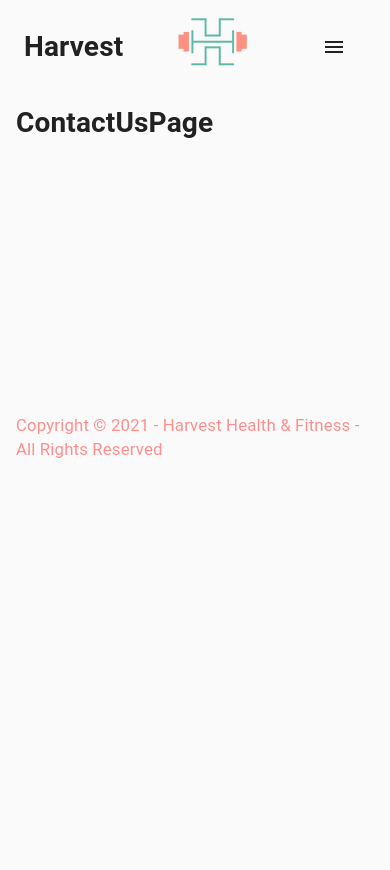
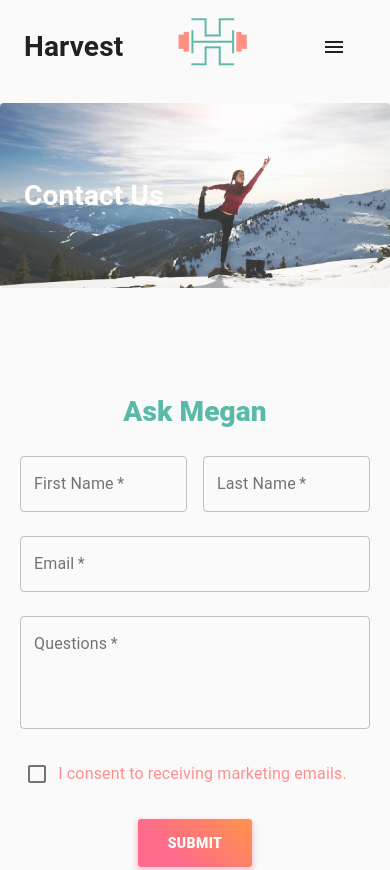
Before and after one commit to Spiteless/harvest-health, a Gatsby site: page /contact-us in a window 390 px wide. Shown: the top 870 px of the page. Before the commit the page ends 844 px from the top, so only its background shows below. Built offline with nearby package versions, Linux system fonts and the light colour scheme; Gatsby itself is replaced by a stand-in of ours.

Commit message:
Create services, contact-us pages

```diff
--- a/src/components/heroComponent.jsx
+++ b/src/components/heroComponent.jsx
@@ -15,13 +15,13 @@ const useStyles = makeStyles(theme => ({
     height: 'auto',
     boxShadow: 'none',
   },
-  imageBox: ({bannerImg, height}) => ({
+  imageBox: ({ bannerImg, height }) => ({
     position: 'relative',
     backgroundImage: `url(${bannerImg})`,
     height,
     backgroundSize: 'cover',
     backgroundPosition: 'center',
-    margin: "0 0 0 0",
+    margin: '0 0 0 0',
   }),
   absolute: {
     top: 0,
@@ -37,6 +37,8 @@ const useStyles = makeStyles(theme => ({
     justifyContent: 'center',
     alignItems: 'center',
     borderRadius: 0,
+    paddingLeft: theme.spacing(3),
+    paddingRight: theme.spacing(3),
   },
   buyButton: {
     marginTop: theme.spacing(3),
@@ -51,15 +53,13 @@ const useStyles = makeStyles(theme => ({
   },
 }));
 
-export default function HeroComponent({ children, heroImage, height=350 }) {
-  const sx = useStyles({bannerImg: heroImage, height});
+export default function HeroComponent({ children, heroImage, height = 350 }) {
+  const sx = useStyles({ bannerImg: heroImage, height });
 
   return (
     <Card className={sx.root}>
       <CardContent className={sx.imageBox}>
-        <div className={sx.absolute}>
-          { children }
-        </div>
+        <div className={sx.absolute}>{children}</div>
       </CardContent>
     </Card>
   );
--- /dev/null
+++ b/src/features/contactUsFeature.jsx
@@ -0,0 +1,171 @@
+import React, { useState } from 'react';
+import {
+  makeStyles,
+  Container,
+  Checkbox,
+  TextField,
+  FormControlLabel,
+  FormControl,
+  Button,
+} from '@material-ui/core';
+
+import HeroComponent from '../components/heroComponent';
+import bannerImg from '../assets/images/mountainSnowYoga.jpg';
+
+const useStyles = makeStyles(theme => ({
+  root: {
+    margin: 0,
+    padding: 0,
+    paddingLeft: 0,
+    paddingRight: 0,
+    borderRadius: 0,
+    '& h2': { color: theme.palette.common.white, fontSize: '2em' },
+  },
+  inner: {
+    maxWidth: 960,
+    height: '100%',
+    width: '100%',
+    display: 'flex',
+    flexDirection: 'row',
+    alignItems: 'center',
+    justifyContent: 'flex-start',
+  },
+  formRoot: {
+    display: 'flex',
+    flexDirection: 'column',
+    justifyContent: 'center',
+    alignItems: 'center',
+    maxWidth: 500,
+    color: theme.palette.primary.main,
+    marginTop: theme.spacing(10),
+    '& h2': {
+      color: theme.palette.secondary.main,
+      fontSize: '2em',
+      fontWeight: 800,
+      marginBottom: 0,
+    },
+    '& > *': {
+      marginTop: theme.spacing(3),
+    },
+  },
+  form: {
+    width: 350,
+  },
+  singleRow: {
+    width: 350,
+    display: 'flex',
+    flexDirection: 'row',
+    justifyContent: 'space between',
+    alignItems: 'stretch',
+  },
+  subscribeButton: {
+    marginTop: theme.spacing(3),
+    background: 'linear-gradient(45deg, #FE6B8B 30%, #FF8E53 90%)',
+    borderRadius: 3,
+    border: 0,
+    color: 'white',
+    height: 48,
+    padding: '0 30px',
+    boxShadow: '0 3px 5px 2px rgba(255, 105, 135, .3)',
+    fontWeight: 800,
+  },
+}));
+
+export default function ContactUsFeature() {
+  const sx = useStyles();
+  const [state, setState] = useState({
+    email: '',
+    firstName: '',
+    lastName: '',
+    questions: '',
+    markatingConsent: false,
+  });
+
+  const handleInput = e => {
+    const { name, value, type, checked } = e.target;
+    const newState = { ...state };
+    newState[name] = type === 'checkbox' ? checked : value;
+    if (typeof name !== 'undefined') {
+      setState(newState);
+    } else {
+      console.log('pass');
+    }
+    console.log(name, value, type, checked, e, newState);
+  };
+
+  const handleSubmit = event => {};
+
+  return (
+    <div className={sx.root}>
+      <HeroComponent height={185} heroImage={bannerImg}>
+        <div className={sx.inner}>
+          <h2>Contact Us</h2>
+        </div>
+      </HeroComponent>
+      <form action="" name="contactUs">
+        <Container className={sx.formRoot}>
+          <h2>Ask Megan</h2>
+          <div className={sx.singleRow}>
+            <FormControl className={sx.form} style={{ width: 175, paddingRight: 8 }}>
+              <TextField
+                required
+                label="First Name"
+                variant="outlined"
+                name="firstName"
+                onChange={handleInput}
+
+              />
+            </FormControl>
+            <FormControl className={sx.form} style={{ width: 175, paddingLeft: 8  }}>
+              <TextField
+                required
+                label="Last Name"
+                variant="outlined"
+                name="lastName"
+                onChange={handleInput}
+              />
+            </FormControl>
+          </div>
+          <FormControl className={sx.form}>
+            <TextField
+              required
+              label="Email"
+              variant="outlined"
+              name="email"
+              onChange={handleInput}
+            />
+          </FormControl>
+          <FormControl className={sx.form}>
+            <TextField
+              required
+              multiline
+              rows={4}
+              label="Questions"
+              variant="outlined"
+              name="questions"
+              onChange={handleInput}
+            />
+          </FormControl>
+          <FormControlLabel
+            required
+            name="markatingConsent"
+            control={
+              <Checkbox
+                checked={state.markatingConsent}
+                color="primary"
+                required
+                name="markatingConsent"
+              />
+            }
+            onClick={handleInput}
+            type="boomBox"
+            label="I consent to receiving marketing emails."
+          />
+          <Button className={sx.subscribeButton} type="submit">
+            Submit
+          </Button>
+        </Container>
+      </form>
+    </div>
+  );
+}
--- a/src/features/heroFeature.jsx
+++ b/src/features/heroFeature.jsx
@@ -41,11 +41,6 @@ export default function HeroFeature() {
     <Container style={{ margin: 0, padding: 0 }}>
       <HeroComponent heroImage={banner}>
         <img src={imageOverlay} alt="" placeholder="blurred" />
-        {/* {innerText && (
-            <Typography gutterBottom variant="h5" component="h2">
-              {innerText}
-            </Typography>
-          )} */}
         <Button className={sx.buyButton} size="large">
           Start Now!
         </Button>
--- a/src/pages/contact-us.jsx
+++ b/src/pages/contact-us.jsx
@@ -1,10 +1,13 @@
 import React from 'react';
 import { Container } from '@material-ui/core';
 
+import ContactUsFeature from '../features/contactUsFeature';
+import NewsletterFeature from '../features/newsletterFeature';
+
 export default function ContactUsPage() {
   return (
-    <Container>
-      <h1>ContactUsPage</h1>
+    <Container style={{ padding: 0}}>
+      <ContactUsFeature />
     </Container>
   );
 }
--- a/src/themes/index.js
+++ b/src/themes/index.js
@@ -18,6 +18,14 @@ const theme = createMuiTheme({
       main: grey[50]
     }
   },
-});
+  utils: {
+    backgroundFocus: ({ratio, bg, box = 50}) => (
+      `${((bg + (50 - box) / ratio - 50) * (ratio / (ratio - 1)) + 50) * 1}%`
+    )
+  }
+}
+);
+
+
 
 export default theme;
```
Also changed, not shown: src/components/imageComponent.jsx (+8 -5 lines), src/features/imageFeature.jsx (+22 -3 lines), src/features/indexTextFeature.jsx (+18 -16 lines), src/features/myJourneyFeature.jsx (added, +131 -0 lines), src/features/servicesFeature.jsx (+10 -14 lines), src/features/servicesFeatureText.jsx (+9 -5 lines), src/pages/my-journey.jsx (+5 -4 lines), todo.md (added, +16 -0 lines), src/assets/mountainSnowYoga.jpg (added).
